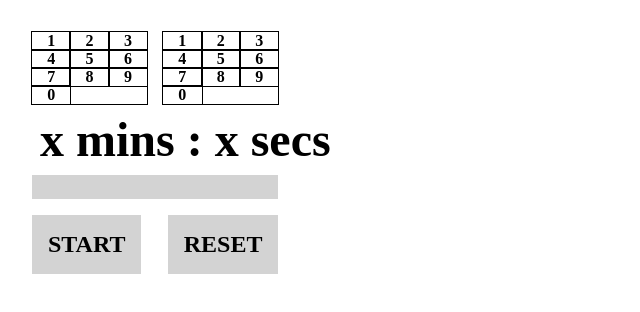
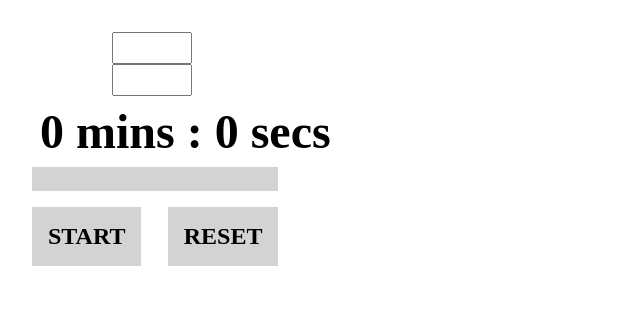
Before and after one commit to vankoosh/countdown-page, a plain HTML site: page index.html in a window 1280 px wide. Shown: the whole page, without its empty margins (0-640 px from the left). Drawn offline with Linux system fonts and the light colour scheme.

Commit message:
min and sec input done

```diff
--- a/index.html
+++ b/index.html
@@ -7,57 +7,39 @@
   <meta name="viewport" content="width=device-width, initial-scale=1.0">
   <title>Countdown</title>
   <style>
-*{
+    * {
       margin: 0;
       padding: 0;
       box-sizing: border-box;
     }
-body{
+
+    body {
       padding: 2rem;
     }
 
-.container{
+    .container {
       width: calc(18vw + 1rem);
     }
 
-    ul li{
-      list-style-type: none;
+    input[type="number"]{
+      width: 5rem;
+      height: 2rem;
+      font-size: 1.5rem;
+      margin-left: 5rem;
     }
 
-    .dialpads{
-      display: flex;
-      gap: 1rem;
-    }
-    .dialpads ul {
-      outline: 1px solid black;
-      display: grid;
-      grid-template-columns: 1fr 1fr 1fr;
-    }
-
-    .dialpads li{
-      cursor: pointer;
-      width: 3vw;
-      text-align: center;
-      font-weight: bold;
-      outline: 1px solid black;
-    }
-
-    .dialpads li:last-child{
-      width: 100%;
-    }
-
-    .time-display{
+    .time-display {
       font-size: 3rem;
       font-weight: bold;
       padding: 0.5rem;
       text-align: center;
     }
 
-    input:focus{
+    input:focus {
       outline: none;
     }
 
-    #text{
+    #text {
       font-size: 1rem;
       width: calc(18vw + 1rem);
       border: none;
@@ -65,13 +47,13 @@ body{
       padding: 0.2rem;
     }
 
-    .buttons{
+    .buttons {
       padding-top: 1rem;
       display: flex;
       justify-content: space-between;
     }
 
-    .buttons div{
+    .buttons div {
       background-color: lightgrey;
       padding: 1rem;
       font-weight: bold;
@@ -82,34 +64,12 @@ body{
 
 <body>
   <div class="container">
-    <div class="dialpads">
-      <ul>
-        <li>1</li>
-        <li>2</li>
-        <li>3</li>
-        <li>4</li>
-        <li>5</li>
-        <li>6</li>
-        <li>7</li>
-        <li>8</li>
-        <li>9</li>
-        <li>0</li>
-      </ul>
-      <ul>
-        <li>1</li>
-        <li>2</li>
-        <li>3</li>
-        <li>4</li>
-        <li>5</li>
-        <li>6</li>
-        <li>7</li>
-        <li>8</li>
-        <li>9</li>
-        <li>0</li>
-      </ul>
+    <div class="inputs">
+      <input type="number" id="min-input">
+      <input type="number" id="sec-input">
     </div>
     <div class="time-display">
-      <span id="mins">x</span>&nbsp;mins&nbsp;:&nbsp;<span id="secs">x</span>&nbsp;secs
+      <span id="mins">0</span>&nbsp;mins&nbsp;:&nbsp;<span id="secs">0</span>&nbsp;secs
     </div>
     <input type="text" id="text">
     <div class="buttons">
@@ -119,10 +79,23 @@ body{
   </div>
 
   <script>
-    const dialpads = document.querySelector(".dialpads");
-    dialpads.addEventListener("click",(e)=>{
-      console.log(Number(e.target.innerText))
+    const minInput = document.querySelector("#min-input");
+    const secInput = document.querySelector("#sec-input");
+    const mins = document.querySelector("#mins");
+    const secs = document.querySelector("#secs");
+
+
+
+    minInput.addEventListener("change",()=>{
+      mins.innerText = minInput.value;
     })
+
+    secInput.addEventListener("change",()=>{
+      secs.innerText = secInput.value;
+    })
+
+
+
   </script>
 </body>
 
```
Lines whose indentation alone changed are shown as unchanged.
